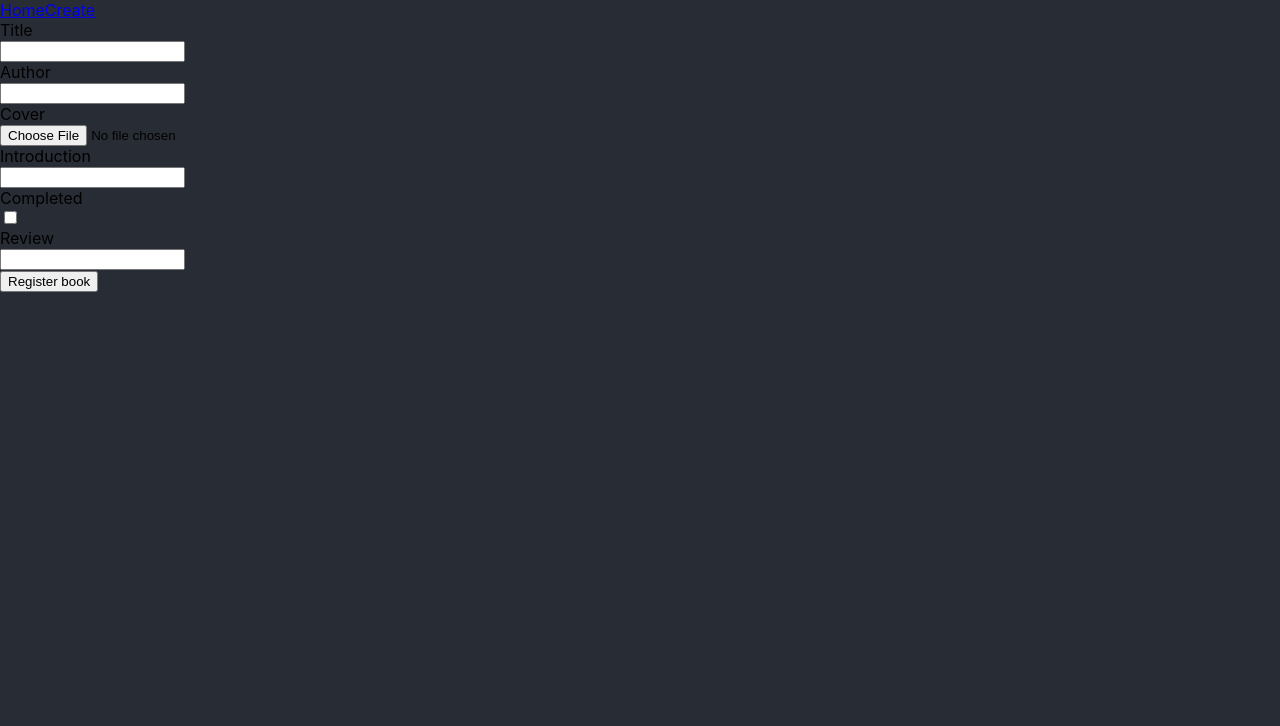
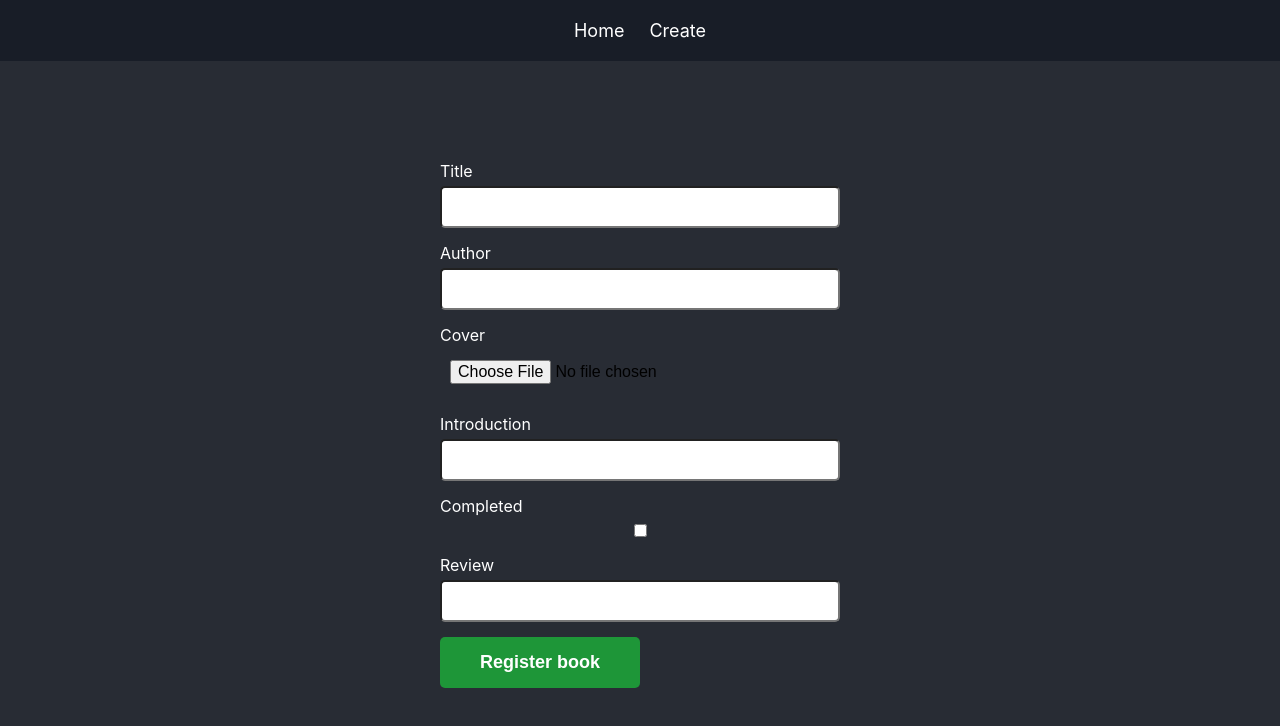
Before and after one commit to erickdc7/library-app, a React (Create React App) app: page /create in a window 1280 px wide. Shown: the top 726 px of the page. Built offline with nearby package versions, Linux system fonts and the light colour scheme.

Commit message:
styles added

```diff
--- a/src/components/layout.js
+++ b/src/components/layout.js
@@ -1,10 +1,15 @@
 import Navbar from "./navbar";
 
 export default function Layout({ children }) {
+    const containerStyle = {
+        width: "90%",
+        margin: "100px auto",
+    };
+
     return (
         <div>
             <Navbar />
-            <div>
+            <div style={containerStyle}>
                 {children}
             </div>
         </div>
--- a/src/components/navbar.js
+++ b/src/components/navbar.js
@@ -1,10 +1,26 @@
 import { Link } from "react-router-dom";
 
 export default function Navbar() {
+    const linkStyle = {
+        padding: "10px",
+        display: "block",
+        fontSize: "18px",
+        color: '#fff',
+        textDecoration: 'none',
+    };
+
+    const navContainerStyle = {
+        backgroundColor: "#181d27",
+        padding: "10px",
+        display: "flex",
+        gap: "5px",
+        justifyContent: "center",
+    };
+
     return (
-        <div>
-            <Link to="/">Home</Link>
-            <Link to="/create">Create</Link>
+        <div style={navContainerStyle}>
+            <Link to="/" style={linkStyle}>Home</Link>
+            <Link to="/create" style={linkStyle}>Create</Link>
         </div>
     )
 }
--- a/src/pages/create.js
+++ b/src/pages/create.js
@@ -13,6 +13,40 @@
 
     const store = useAppContext();
     const navigate = useNavigate();
+
+    const inputStyles = {
+        formContainer: {
+            width: "400px",
+            margin: "0 auto",
+        },
+        container: {
+            display: "flex",
+            flexDirection: "column",
+            gap: "5px",
+            margin: "15px 0",
+        },
+        title: {
+            fontSize: "16px",
+            textAlign: "left",
+            color: '#fff',
+        },
+        input: {
+            padding: "10px",
+            borderRadius: "5px",
+            fontSize: "16px",
+        },
+    };
+
+    const buttonStyle = {
+        padding: '15px 20px',
+        minWidth: '200px',
+        border: 'none',
+        borderRadius: '5px',
+        backgroundColor: '#1e9638',
+        color: 'white',
+        fontWeight: 'bolder',
+        fontSize: '18px',
+    }
 
     function handleChange(e) {
         const name = e.target.name;
@@ -71,33 +105,36 @@
 
     return (
         <Layout>
-            <form onSubmit={handleSubmit}>
-                <div>
-                    <div>Title</div>
+            <form onSubmit={handleSubmit} style={inputStyles.formContainer}>
+                <div style={inputStyles.container}>
+                    <div style={inputStyles.title}>Title</div>
                     <input
                         type="text"
                         name="title"
                         onChange={handleChange}
                         value={title}
+                        style={inputStyles.input}
                     />
                 </div>
 
-                <div>
-                    <div>Author</div>
+                <div style={inputStyles.container}>
+                    <div style={inputStyles.title}>Author</div>
                     <input
                         type="text"
                         name="author"
                         onChange={handleChange}
                         value={author}
+                        style={inputStyles.input}
                     />
                 </div>
 
-                <div>
-                    <div>Cover</div>
+                <div style={inputStyles.container}>
+                    <div style={inputStyles.title}>Cover</div>
                     <input
                         type="file"
                         name="cover"
                         onChange={handleOnChangeFile}
+                        style={inputStyles.input}
                     />
                     <div>
                         {
@@ -108,37 +145,40 @@
                     </div>
                 </div>
 
-                <div>
-                    <div>Introduction</div>
+                <div style={inputStyles.container}>
+                    <div style={inputStyles.title}>Introduction</div>
                     <input
                         type="text"
                         name="intro"
                         onChange={handleChange}
                         value={intro}
+                        style={inputStyles.input}
                     />
                 </div>
 
-                <div>
-                    <div>Completed</div>
+                <div style={inputStyles.container}>
+                    <div style={inputStyles.title}>Completed</div>
                     <input
                         type="checkbox"
                         name="completed"
                         onChange={handleChange}
                         value={completed}
+                        style={inputStyles.input}
                     />
                 </div>
 
-                <div>
-                    <div>Review</div>
+                <div style={inputStyles.container}>
+                    <div style={inputStyles.title}>Review</div>
                     <input
                         type="text"
                         name="review"
                         onChange={handleChange}
                         value={review}
+                        style={inputStyles.input}
                     />
                 </div>
 
-                <input type="submit" value="Register book" />
+                <input type="submit" value="Register book" style={buttonStyle} />
             </form>
         </Layout>
     )
--- a/src/pages/view.js
+++ b/src/pages/view.js
@@ -13,13 +13,24 @@
         setItem(book);
     }, [])
 
+    const itemStyles = {
+        container: {
+            display: 'flex',
+            gap: '20px',
+            color: '#fff',
+            width: '800px',
+            margin: '0 auto',
+        }
+    }
+
     if (!item) {
         return <Layout>Item Not Found</Layout>
     }
 
     return (
         <Layout>
-            <h2>{item?.title}</h2>
+            <div style={itemStyles.container}>
+                <div>
                     <div>
                         {
                             item?.cover
@@ -27,10 +38,15 @@
                                 : ""
                         }
                     </div>
+                </div>
+                <div>
+                    <h2>{item?.title}</h2>
                     <div>{item?.author}</div>
                     <div>{item?.intro}</div>
                     <div>{item?.completed ? "Leído" : "Por terminar"}</div>
                     <div>{item?.review}</div>
+                </div>
+            </div>
         </Layout>
     )
 }
```
Lines whose indentation alone changed are shown as unchanged.
